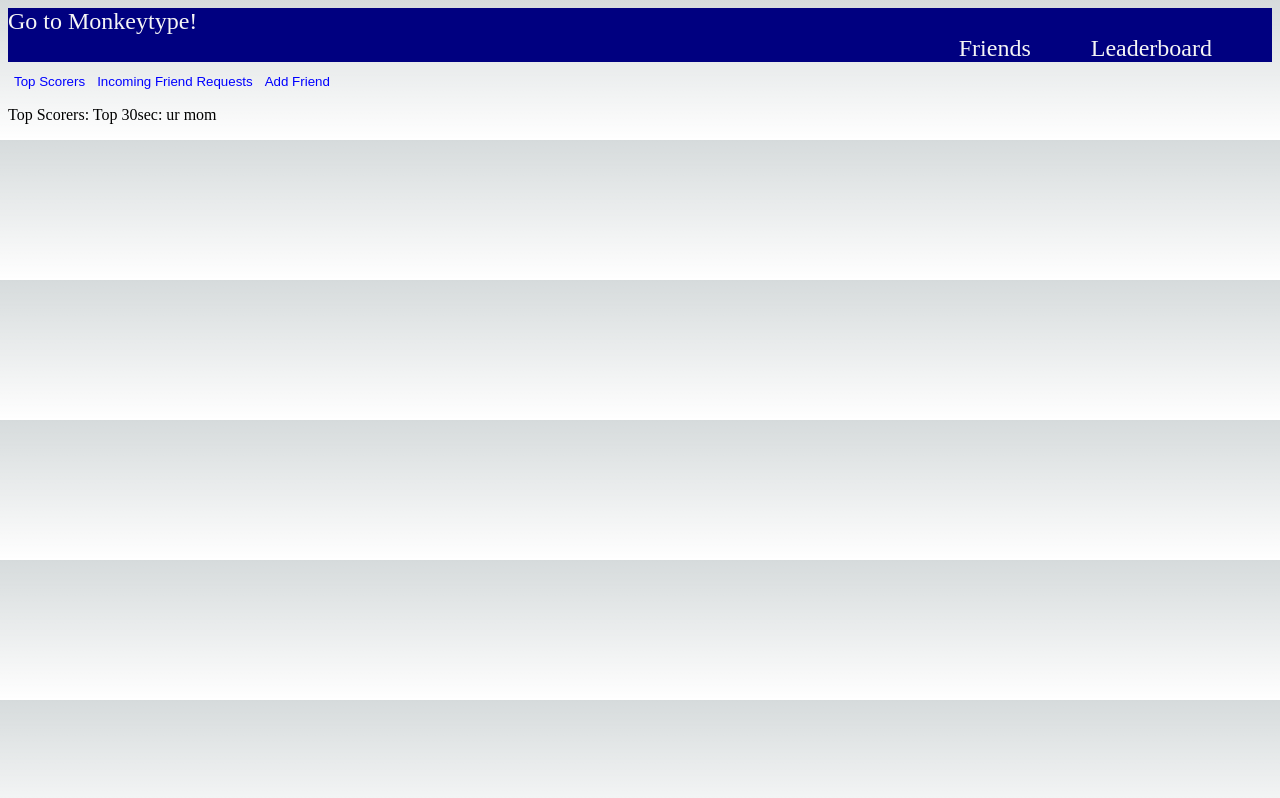
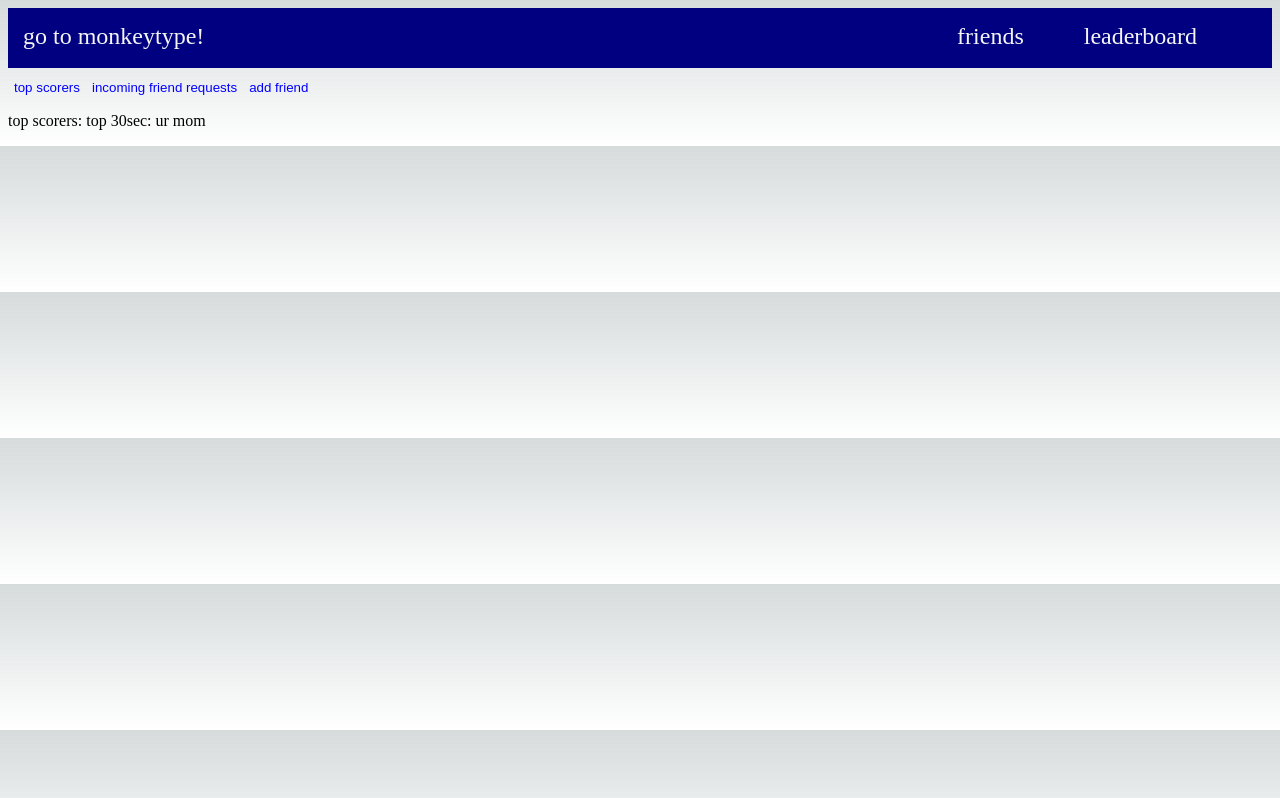
Before and after one commit to arael34/monkeytype-friends, a Next.js app: page / in a window 1280 px wide. Built offline with nearby package versions, Linux system fonts and the light colour scheme.

Commit message:
chore: format header

```diff
--- a/src/components/Header.tsx
+++ b/src/components/Header.tsx
@@ -4,13 +4,15 @@ import styles from "@/styles/header.module.css";
 function Header() {
     return (
         <header className={styles.header}>
-            <div style={{textAlign: "left"}}>
-                {/* logo and title */}
-                <Link href="https://monkeytype.com" className={styles.headerLinks}>Go to Monkeytype!</Link>
-            </div>
-            <div style={{textAlign: "right"}}>
-                <Link href="/" className={styles.headerLinks}>Friends</Link>
-                <Link href="/leaderboard" className={styles.headerLinks}>Leaderboard</Link>
+            <div style={{display: "flexbox", flexDirection: "row", width: "100%"}}>
+                <div className={styles.headerContainer} style={{textAlign: "left"}}>
+                    {/* logo and title */}
+                    <Link href="https://monkeytype.com" className={styles.headerLinks}>go to monkeytype!</Link>
+                </div>
+                <div className={styles.headerContainer} style={{textAlign: "right"}}>
+                    <Link href="/" className={styles.headerLinks}>friends</Link>
+                    <Link href="/leaderboard" className={styles.headerLinks}>leaderboard</Link>
+                </div>
             </div>
         </header>
     );
--- a/src/pages/index.tsx
+++ b/src/pages/index.tsx
@@ -4,9 +4,9 @@ function Home() {
   const [currentTab, setCurrentTab] = useState<number>(0);
 
   const TABS = [
-    "Top Scorers",
-    "Incoming Friend Requests",
-    "Add Friend"
+    "top scorers",
+    "incoming friend requests",
+    "add friend"
   ];
 
   return (
@@ -25,13 +25,15 @@ function Home() {
       </div>
       <div>
         {currentTab === 0 ? (
-          <p>Top Scorers: Top 30sec: ur mom</p>
+          <p>top scorers: top 30sec: ur mom</p>
         ): currentTab === 1 ? (
-          <p>Incoming Friend Requests whatever.map</p>
+          <div>
+            <p>incoming friend requests whatever.map</p>
+            <p>also outgoing friend reqs</p>
+          </div>
         ) : (
           <p>add friend, there should be a search box here</p>
         )}
-
       </div>
     </div>
   );
--- a/src/pages/leaderboard.tsx
+++ b/src/pages/leaderboard.tsx
@@ -5,7 +5,7 @@ function Leaderboard() {
 
     return (
         <div>
-            <h1>Leaderboard</h1>
+            <h1>leaderboard</h1>
             <span>
                 <p>3: you suck</p>
                 <p>1: ur mom</p>
@@ -14,7 +14,7 @@ function Leaderboard() {
             { friends.map((profile: string, index: number) => {
                 return (
                     <Link key={index} href={profile}>
-                        Your Profile
+                        your profile
                     </Link>
                 );
             }) }
--- a/src/styles/header.module.css
+++ b/src/styles/header.module.css
@@ -1,8 +1,8 @@
 .header {
     z-index: 2;
-    padding: 0px;
+    padding: 15px;
     margin-bottom: 10px;
-    min-height: 40px;
+    min-height: 30px;
     background-color: navy;
 }
 
@@ -12,3 +12,8 @@
     margin-right: 60px;
     font-size: x-large;
 }
+
+.headerContainer {
+    width: 50%;
+    display: inline-block;
+}
```
Also changed, not shown: src/pages/auth/login.tsx (added, +12 -0 lines), src/pages/auth/signup.tsx (added, +12 -0 lines).
